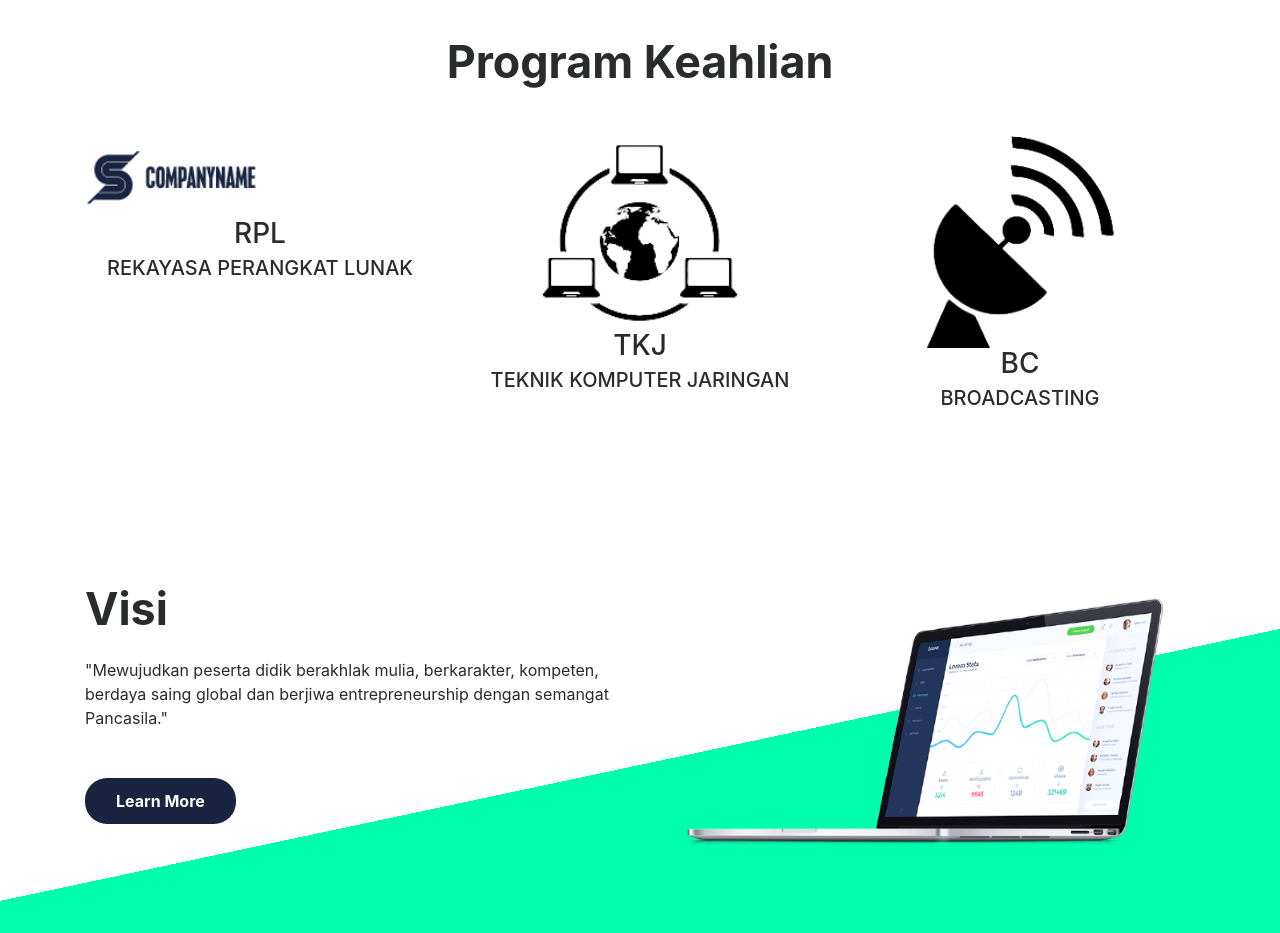
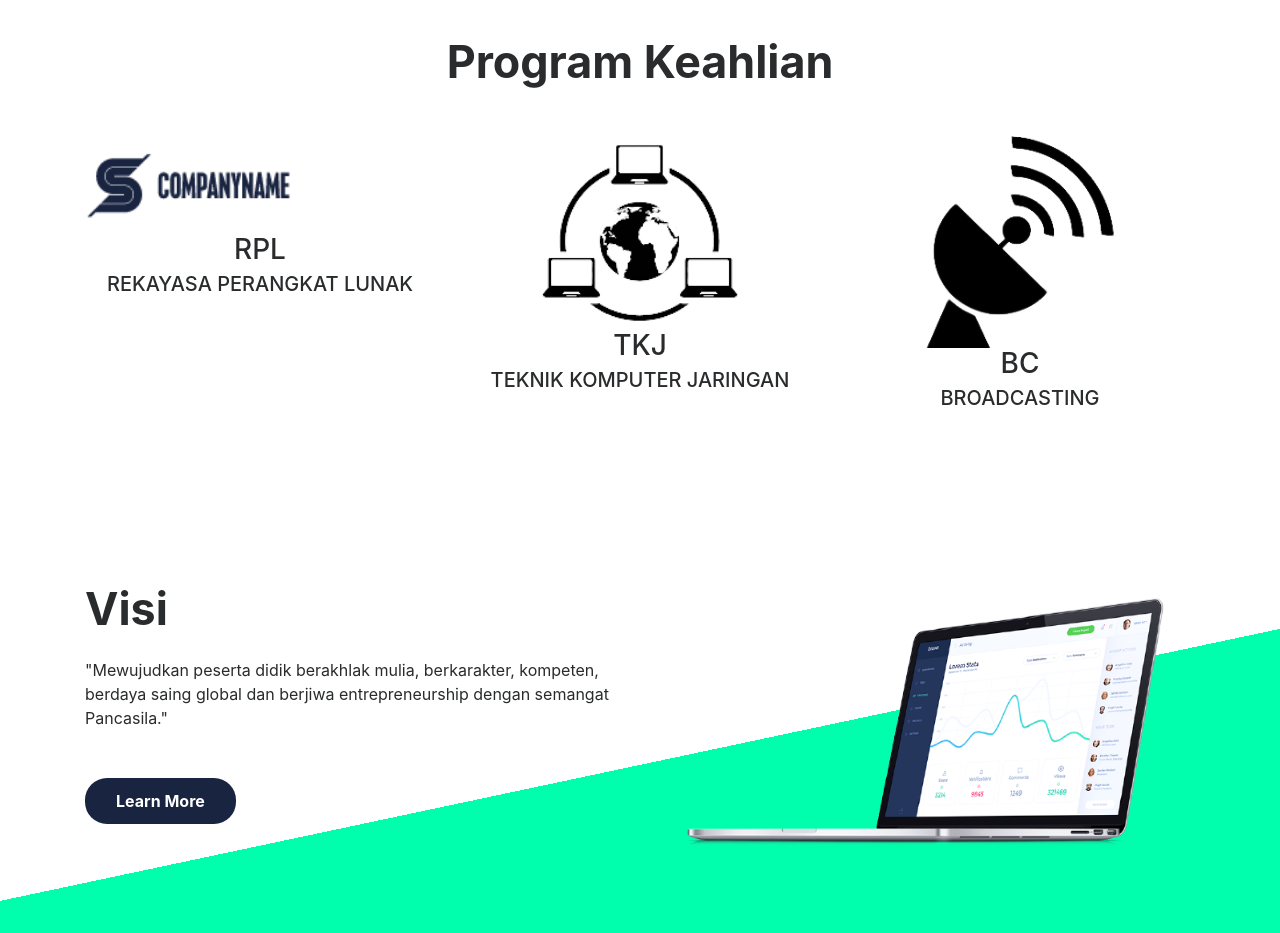
Before and after one commit to ZidanAbraham/bhht.github.io, a plain HTML site: page index.html in a window 1280 px wide. Shown: the part 800-1733 px from the top of the page. Drawn offline with Linux system fonts and the light colour scheme.

Commit message:
Update index.html

```diff
--- a/index.html
+++ b/index.html
@@ -50,7 +50,7 @@ SMKN 6 Kota Tangerang Selatan memiliki 3 Kompetensi Keahlian yaitu Teknik Komput
         <h2 class="text-center font-weight-bold my-5">Program Keahlian</h2>
         <div class="row">
             <div data-aos="fade-up" data-aos-delay="0" data-aos-duration="1000" data-aos-once="true" class="col-md-4 text-center">
-                <img src="img/client-3.png" alt="Anti-spam" class="rpl-auto" width="50%">
+                <img src="img/client-3.png" alt="Anti-spam" class="rpl-auto" width="60%">
                 <h3>RPL</h3>
                 <H5>REKAYASA PERANGKAT LUNAK</H5>
             </div>
```
